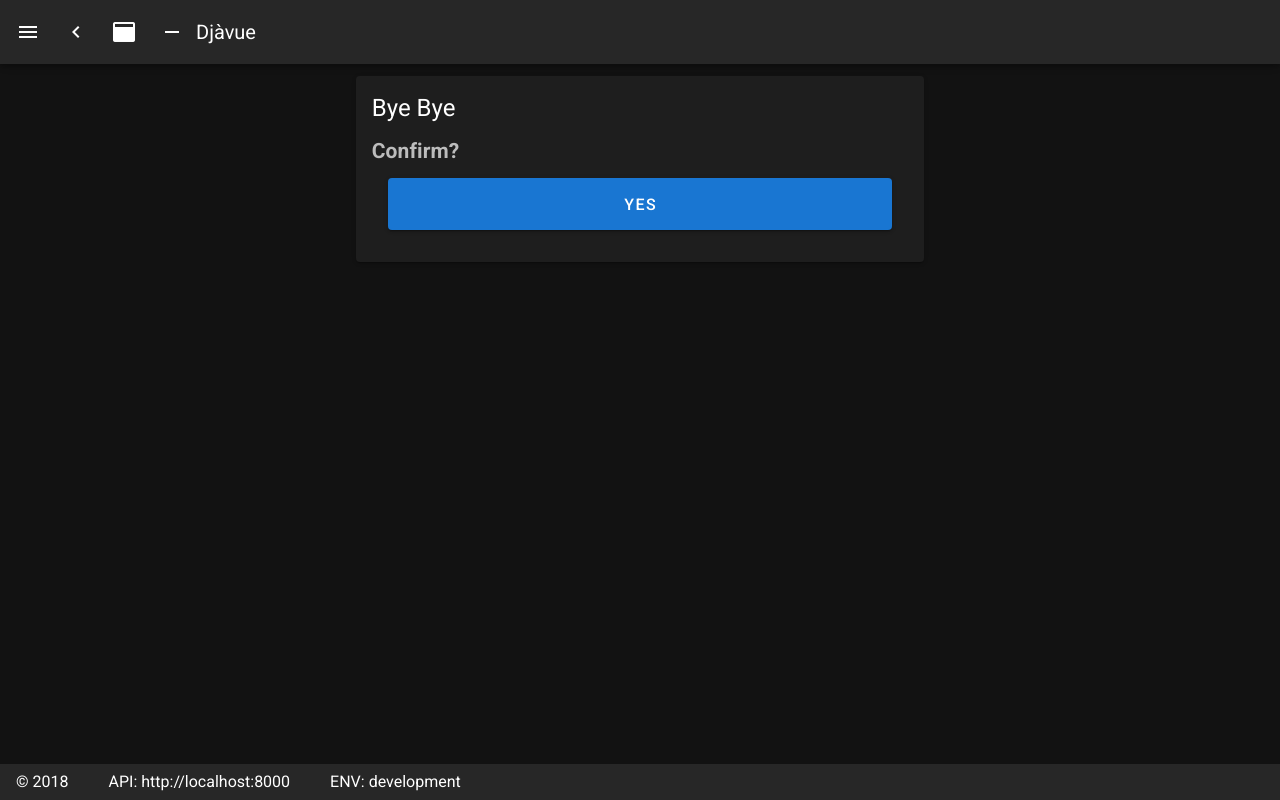
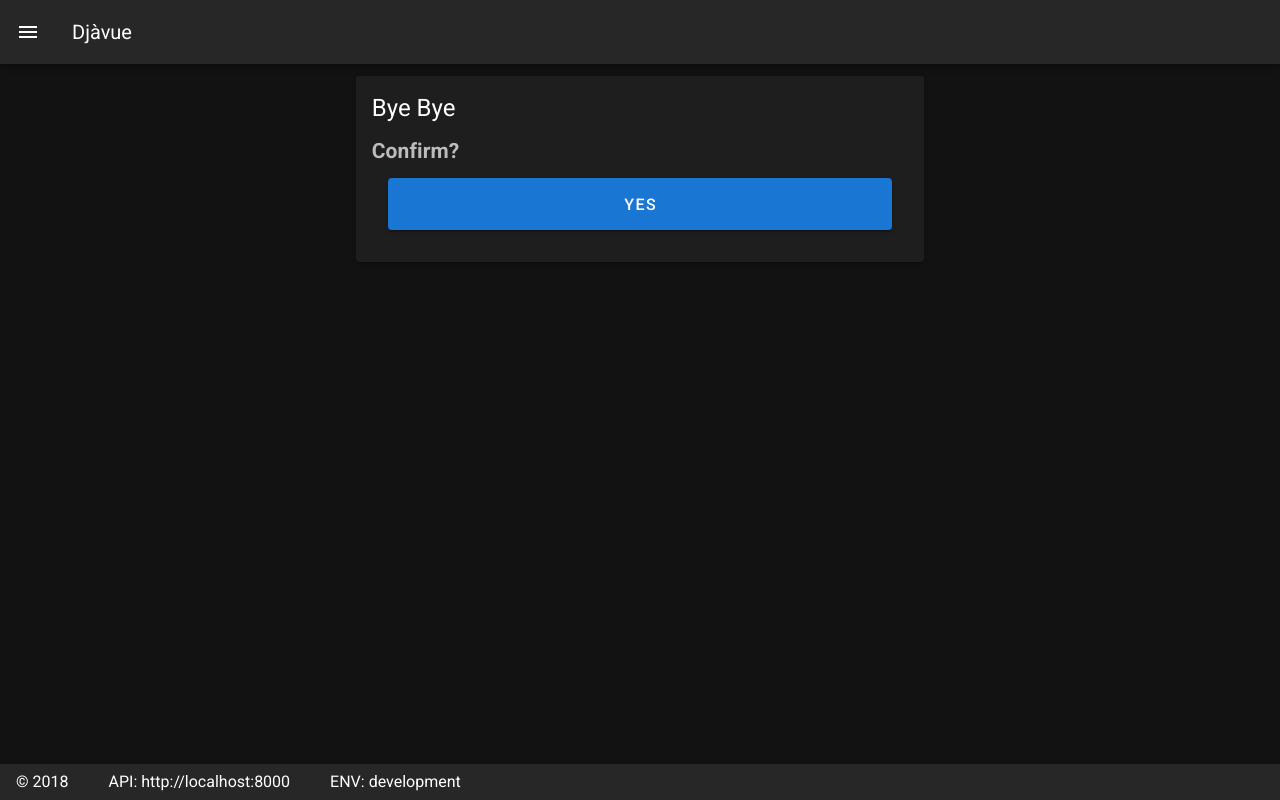
Before and after one commit to evolutio/djavue, a Nuxt app in the folder template/frontend/: page /accounts/logout in a window 1280 px wide. Built offline with nearby package versions, Linux system fonts and the light colour scheme.

Commit message:
Simplifica layout padrão sem botões de configurações

```diff
--- a/template/frontend/components/AppNavBar.vue
+++ b/template/frontend/components/AppNavBar.vue
@@ -1,15 +1,7 @@
 <template>
-  <v-app-bar :clipped-left="clipped" fixed app>
+  <v-app-bar :clipped-left="false" fixed app>
     <v-app-bar-nav-icon @click.stop="drawerClick" />
-    <v-btn icon @click.stop="miniVariantClick">
-      <v-icon> mdi-{{ `chevron-${miniVariant ? "right" : "left"}` }} </v-icon>
-    </v-btn>
-    <v-btn icon @click.stop="clippedClick">
-      <v-icon> mdi-application </v-icon>
-    </v-btn>
-    <v-btn icon @click.stop="fixedClick">
-      <v-icon> mdi-minus </v-icon>
-    </v-btn>
+
     <v-toolbar-title v-text="title" />
     <v-spacer />
   </v-app-bar>
@@ -18,14 +10,6 @@
 <script>
 export default {
   props: {
-    clipped: {
-      type: Boolean,
-      required: true,
-    },
-    miniVariant: {
-      type: Boolean,
-      required: true,
-    },
     title: {
       type: String,
       required: false,
@@ -39,15 +23,6 @@ export default {
     drawerClick () {
       this.$emit("drawerClick")
     },
-    clippedClick () {
-      this.$emit("clippedClick")
-    },
-    miniVariantClick () {
-      this.$emit("miniVariantClick")
-    },
-    fixedClick () {
-      this.$emit("fixedClick")
-    },
   },
 }
 </script>
--- a/template/frontend/layouts/default.vue
+++ b/template/frontend/layouts/default.vue
@@ -2,22 +2,16 @@
   <v-app dark>
     <app-side-bar
       :drawer="drawer"
-      :clipped="clipped"
-      :mini-variant="miniVariant"
+      :clipped="false"
+      :mini-variant="false"
       :items="items"
       :user="loggedUser" />
 
     <app-nav-bar
       :title="title"
-      :clipped="clipped"
-      :mini-variant="miniVariant"
-      @drawerClick="drawer = !drawer"
-      @clippedClick="clipped = !clipped"
-      @miniVariantClick="miniVariant = !miniVariant"
-      @fixedClick="fixed = !fixed" />
+      @drawerClick="drawer = !drawer" />
 
     <app-error-dialog :show="showErrorMessage" :message="errorMessage" />
-
     <v-main>
       <v-container>
         <Nuxt />
@@ -45,11 +39,9 @@ export default {
   },
   data () {
     return {
-      clipped: false,
-      drawer: false,
-      fixed: false,
+      drawer: true,
+      fixed: true,
       items: [],
-      miniVariant: false,
       title: "Djàvue",
     }
   },
```
